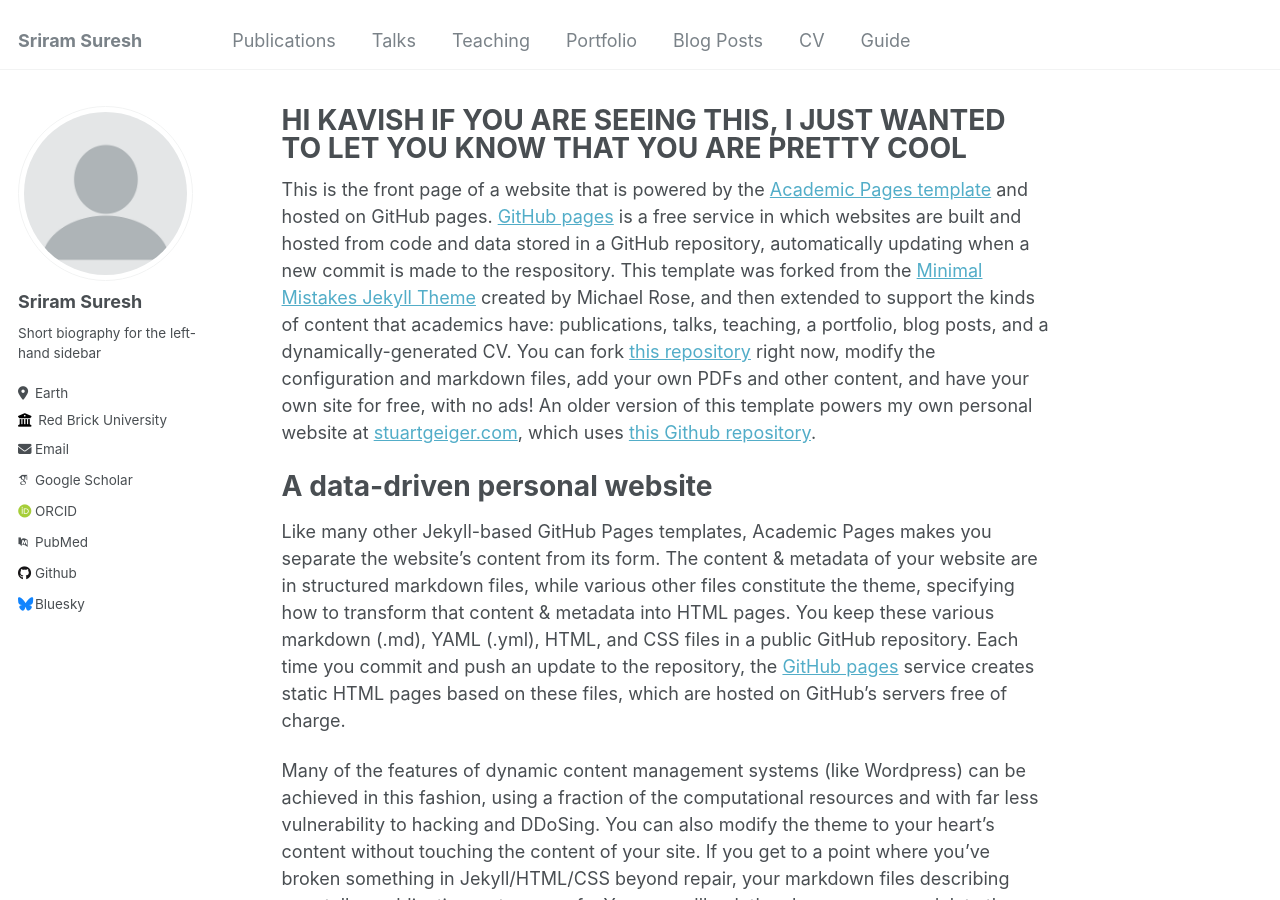
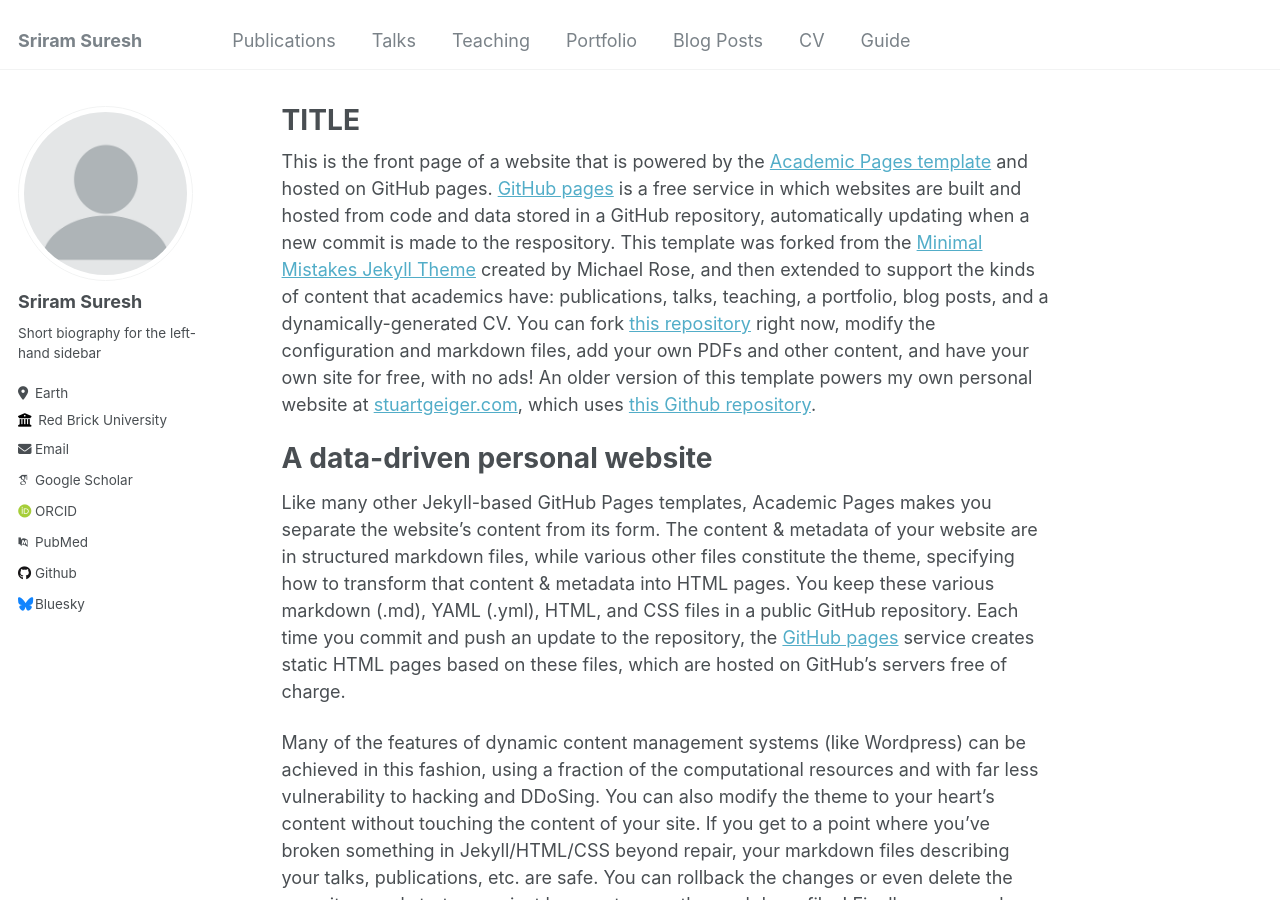
Before and after one commit to srirams1003/srirams1003.github.io, a Jekyll site: the page built from _pages/about.md, in a window 1280 px wide and 900 px high. Built offline with Jekyll 4.4.1, drawn with Linux system fonts in a browser that asks for light colours; some web fonts are replaced.

Commit message:
small change

```diff
--- a/_pages/about.md
+++ b/_pages/about.md
@@ -1,6 +1,6 @@
 ---
 permalink: /
-title: "HI KAVISH IF YOU ARE SEEING THIS, I JUST WANTED TO LET YOU KNOW THAT YOU ARE PRETTY COOL"
+title: "TITLE"
 author_profile: true
 redirect_from:
   - /about/
```
